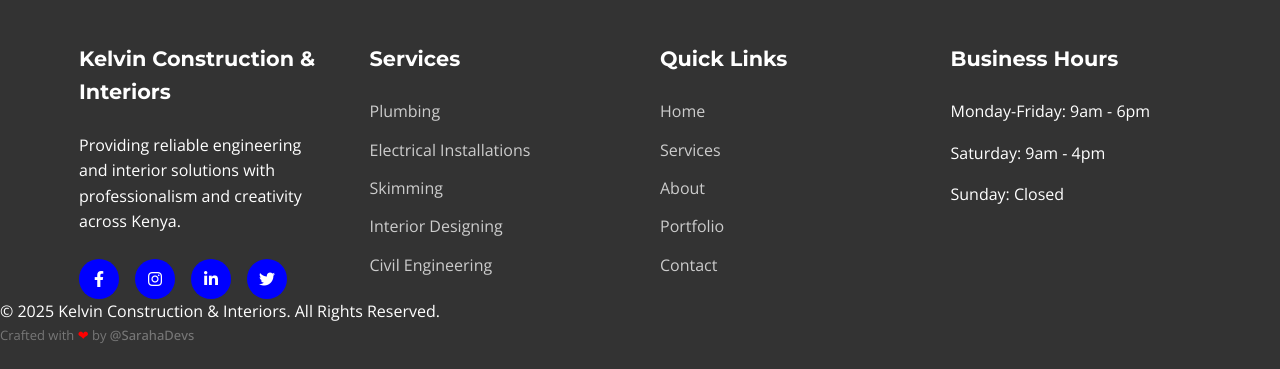
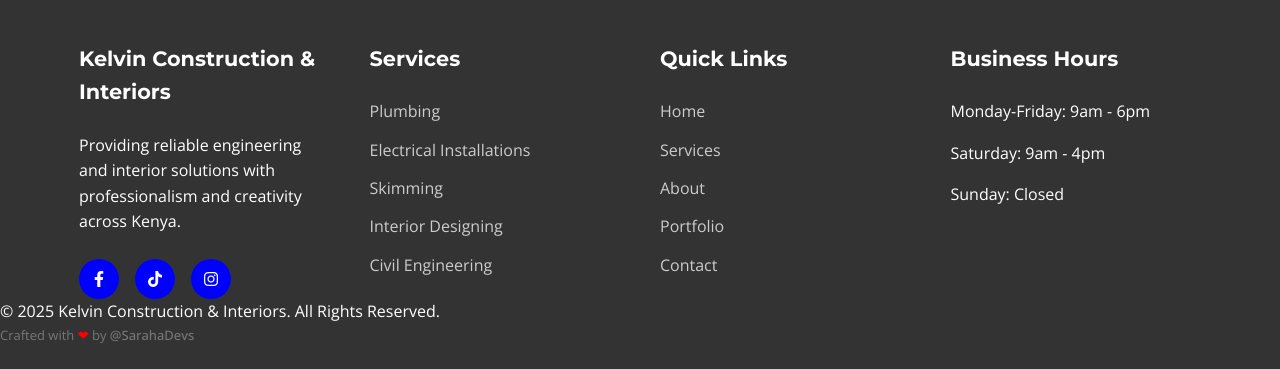
Before and after one commit to Codewithkaranja/EngKelvin, a plain HTML site: page index.html in a window 1280 px wide. Shown: the part 822-1191 px from the top of the page. Drawn offline with nearby package versions, Linux system fonts and the light colour scheme.

Commit message:
Add files via upload

```diff
--- a/index.html
+++ b/index.html
@@ -659,10 +659,18 @@
             professionalism and creativity across Kenya.
           </p>
           <div class="social-links">
-            <a href="#"><i class="fab fa-facebook-f"></i></a>
-            <a href="#"><i class="fab fa-instagram"></i></a>
-            <a href="#"><i class="fab fa-linkedin-in"></i></a>
-            <a href="#"><i class="fab fa-twitter"></i></a>
+            <a href="https://www.facebook.com/kelvin.musyoka.1023"
+                ><i class="fab fa-facebook-f"></i
+              ></a>
+              <a href="https://www.tiktok.com/@eng.kelvoointerior"
+                ><i class="fa-brands fa-tiktok"></i
+              ></a>
+              <a
+                href="https://www.instagram.com/kemusyoka?igsh=bHhsc25nMjA5eTQ0"
+                ><i class="fab fa-instagram"></i
+              ></a>
+            <!--<a href="#"><i class="fab fa-linkedin-in"></i></a>
+            <a href="#"><i class="fab fa-twitter"></i></a>-->
           </div>
         </div>
         <div class="footer-col">
```
